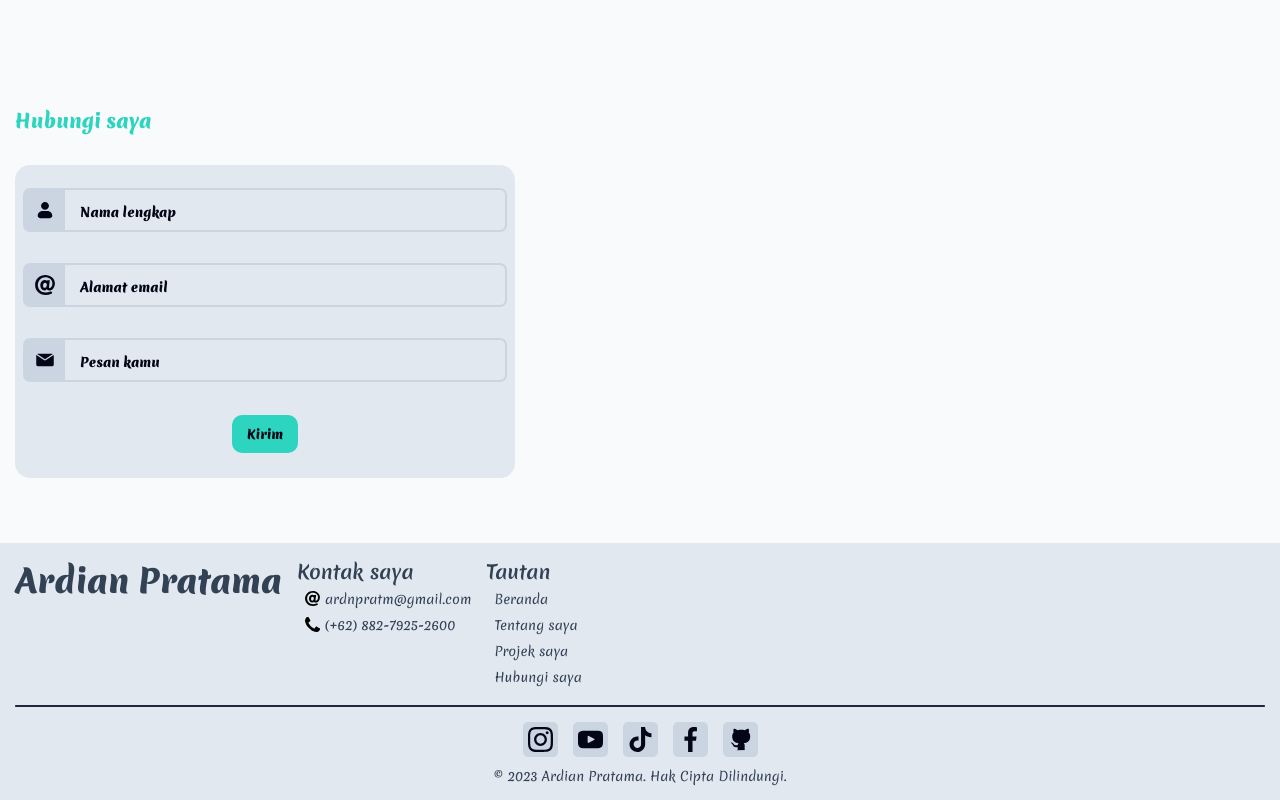
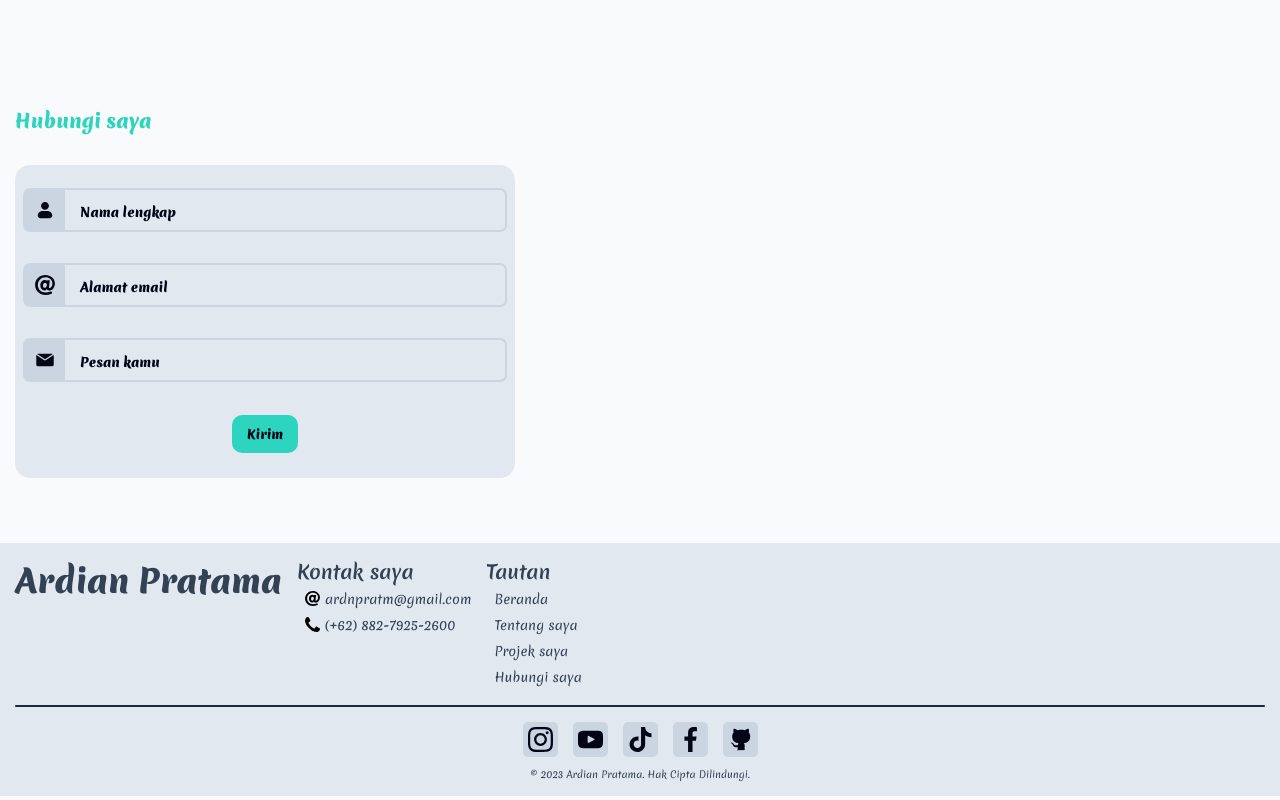
Before and after one commit to ardian-pratama/ardian-pratama, a plain HTML site: page index.html in a window 1280 px wide. Shown: the part 2002-2802 px from the top of the page. Drawn offline with Linux system fonts and the light colour scheme.

Commit message:
Memperbaiki kode css

```diff
--- a/public/css/main.css
+++ b/public/css/main.css
@@ -635,6 +635,7 @@ footer {
 .footer .hak-cipta {
  margin-top: 10px;
  text-align: center;
+ font-size: 0.6rem;
 }
 
 /* progres */
```
